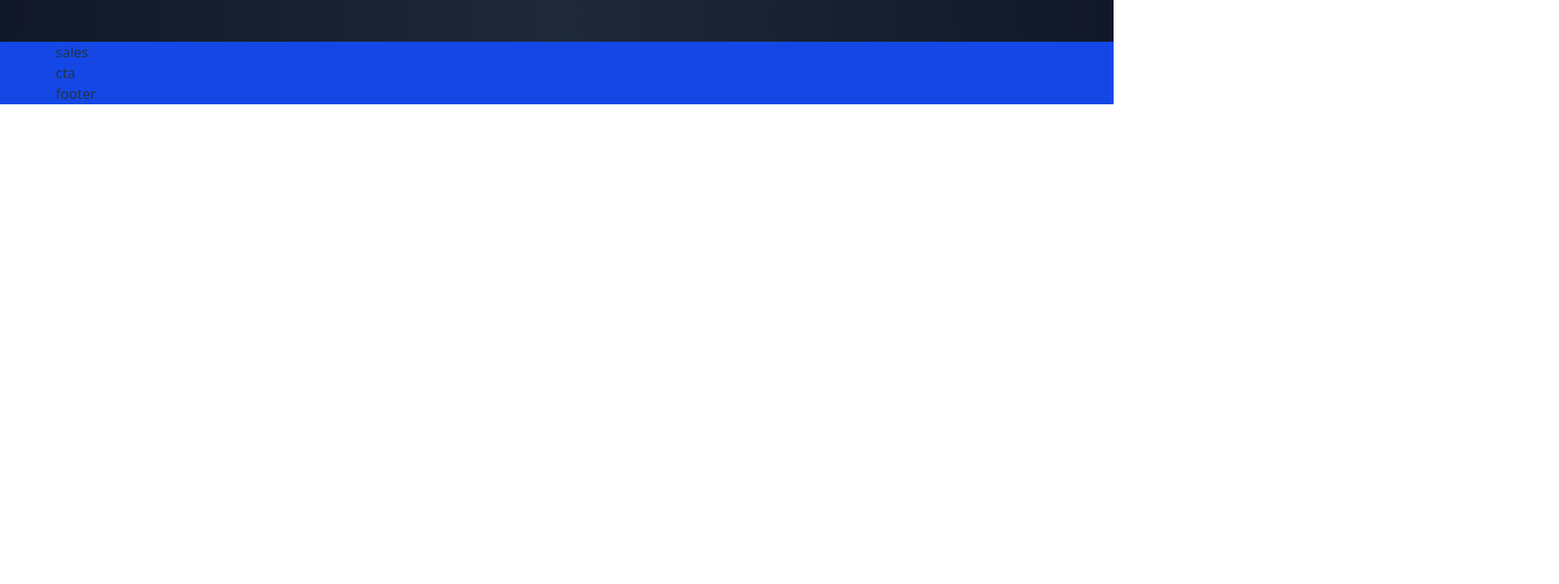
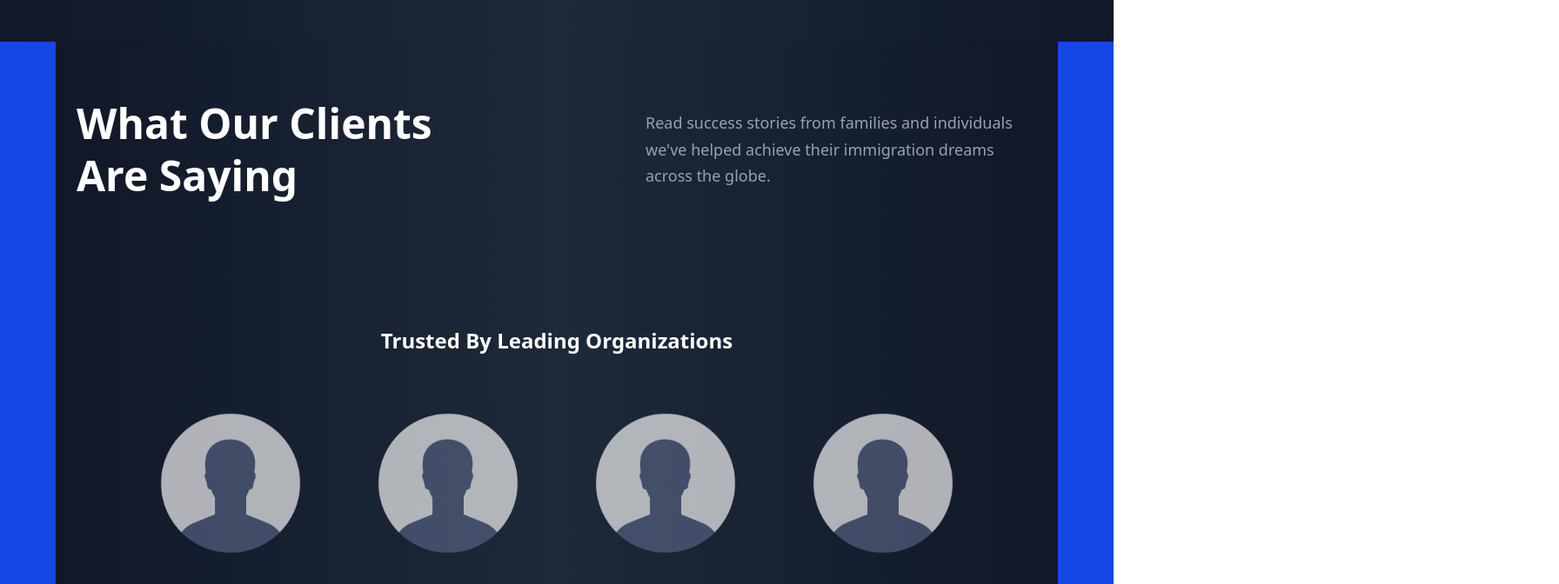
Before and after one commit to mosioc/singlepage-website-immigrio, a React (Vite) app: page / in a window 1280 px wide. Shown: the part 1160-1832 px from the top of the page at 87% size, 1792 px wide, since content can reach past the window. Before the commit the page ends 1280 px from the top, so only its background shows below. Built offline with nearby package versions, Linux system fonts and the light colour scheme.

Commit message:
add base struct of Sales issue #3

```diff
--- a/src/components/Sales.tsx
+++ b/src/components/Sales.tsx
@@ -1,9 +1,60 @@
 import React from 'react';
+import { Star, Quote } from 'lucide-react';
+import { feedback, clients, testimonials, features } from '../consts/bundle';
 
-interface SalseProps {}
+const Sales: React.FC = () => {
+  return (
+    <>
+      {/* features section */}
+      {/* <FeaturesSection /> */}
 
-const Sales: React.FC<SalseProps> = () => {
-  return <div>sales</div>;
+      {/* testimonials section */}
+      <section
+        id="testimonials"
+        className="flex flex-col py-16 px-6 relative bg-gradient-to-r from-gray-900 via-gray-800 to-gray-900"
+      >
+        <div className="absolute z-[0] w-[60%] h-[60%] -right-[50%] rounded-full blue__gradient bottom-40" />
+
+        <div className="w-full flex justify-between items-center md:flex-row flex-col sm:mb-16 mb-6 relative z-[1] max-w-[1280px] mx-auto">
+          <h2 className="font-poppins font-semibold text-4xl md:text-5xl text-white leading-tight">
+            {testimonials.heading} <br className="sm:block hidden" />
+            <span className="text-gradient">{testimonials.highlightedHeading}</span>
+          </h2>
+          <div className="w-full md:w-auto md:mt-0 mt-6">
+            <p className="font-poppins font-normal text-[18px] leading-[30.8px] text-gray-400 text-left max-w-[450px]">
+              {testimonials.description}
+            </p>
+          </div>
+        </div>
+
+        {/* testimonials cards */}
+        <div className="flex flex-wrap sm:justify-start justify-center w-full relative z-[1] max-w-[1280px] mx-auto">
+
+        </div>
+
+        {/* trusted section */}
+        <div className="flex flex-col items-center mt-20 relative z-[1]">
+          <h3 className="font-poppins font-semibold text-2xl text-white mb-8">
+            Trusted By Leading Organizations
+          </h3>
+          <div className="flex flex-wrap justify-center items-center w-full max-w-[1000px]">
+            {clients.map((client) => (
+              <div
+                key={client.id}
+                className="flex-1 flex justify-center items-center sm:min-w-[192px] min-w-[120px] m-5"
+              >
+                <img
+                  src={client.logo}
+                  alt="trusted partner logo"
+                  className="sm:w-[192px] w-[100px] object-contain opacity-70 hover:opacity-100 transition-opacity"
+                />
+              </div>
+            ))}
+          </div>
+        </div>
+      </section>
+    </>
+  );
 };
 
 export default Sales;
```
